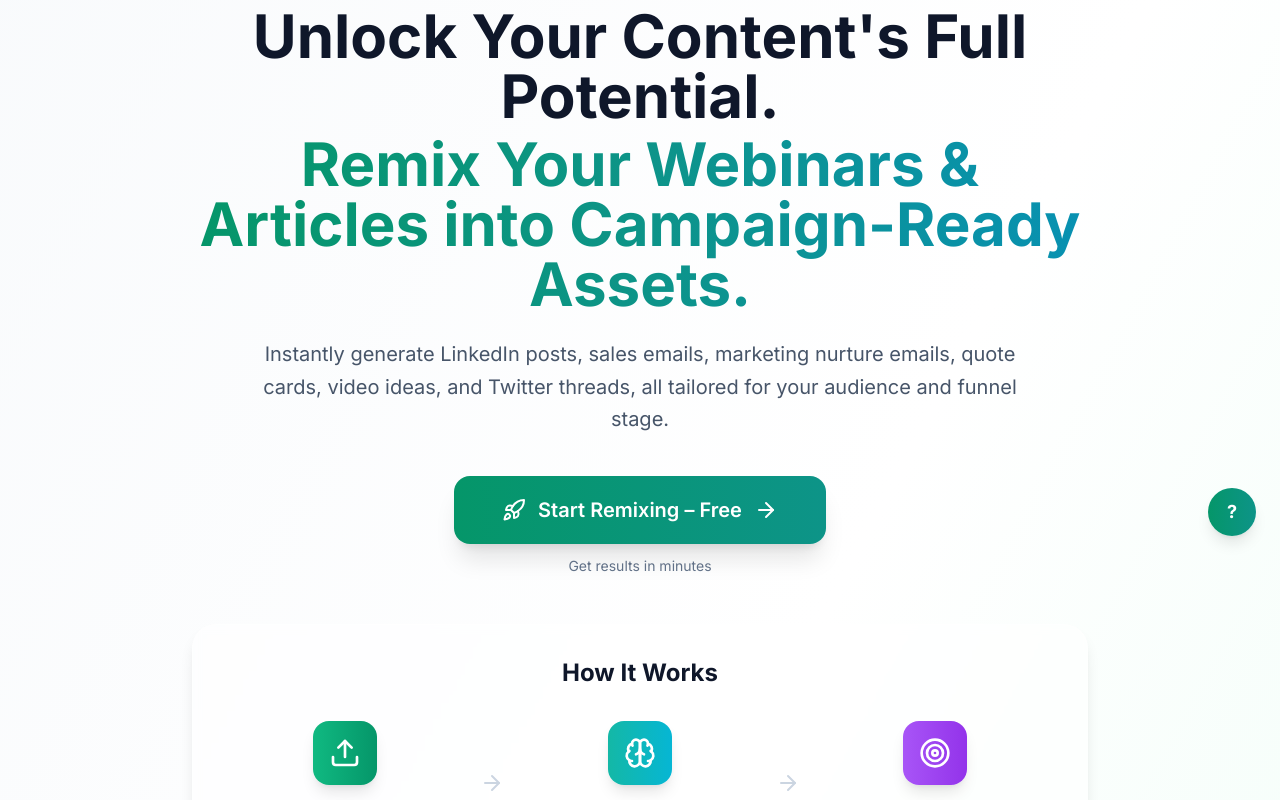
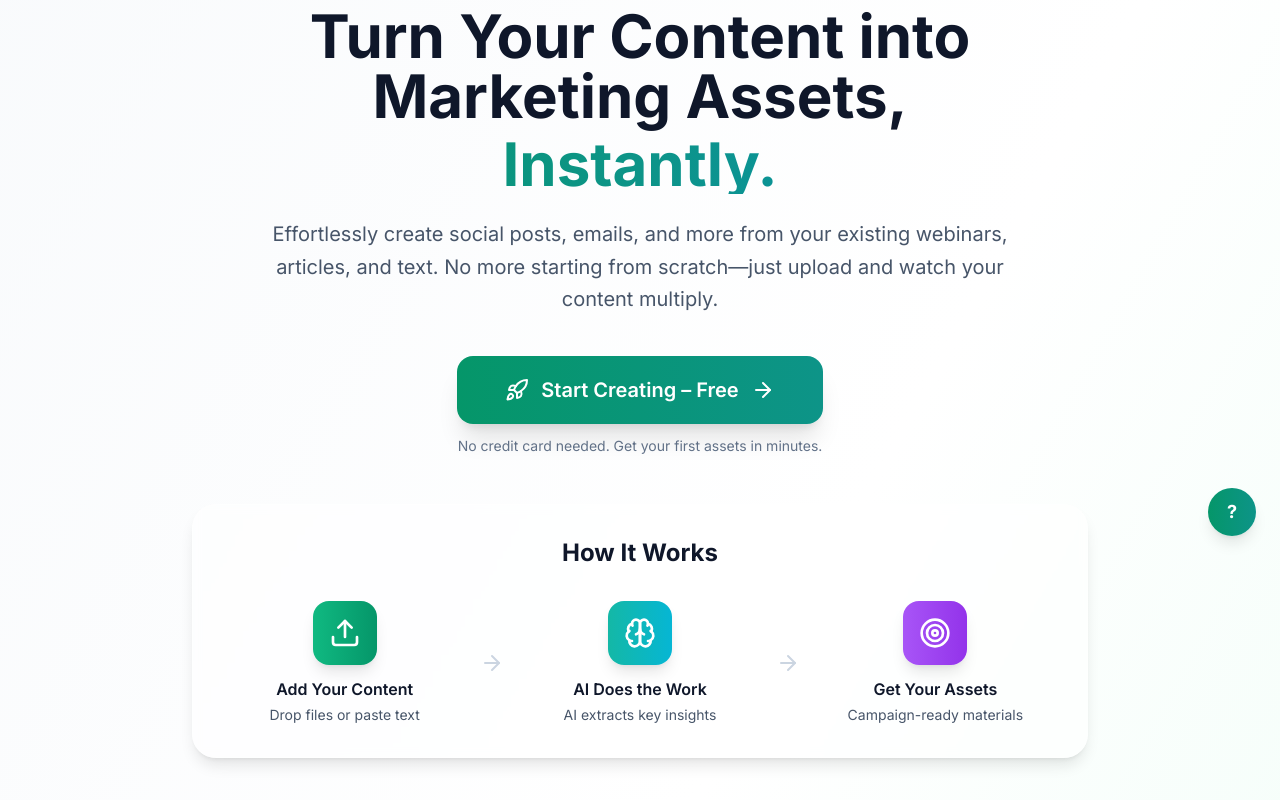
Before and after one commit to jegan2388/webinarassets, a React (Vite) app: page / in a window 1280 px wide. Shown: the part 240-1040 px from the top of the page. Built offline with nearby package versions, Linux system fonts and the light colour scheme; no server answers.

Commit message:
Implement new messaging for landing page and upload form

```diff
--- a/src/components/LandingPage.tsx
+++ b/src/components/LandingPage.tsx
@@ -51,14 +51,15 @@ const LandingPage: React.FC<LandingPageProps> = ({ onStartUpload }) => {
             </div>
 
             <h1 className="text-5xl lg:text-6xl font-bold text-slate-900 mb-6 leading-tight">
-              Unlock Your Content's Full Potential.
+              Turn Your Content into Marketing Assets,
               <span className="text-transparent bg-clip-text bg-gradient-to-r from-emerald-600 via-teal-600 to-cyan-600 block mt-2">
-                Remix Your Webinars & Articles into Campaign-Ready Assets.
+                Instantly.
               </span>
             </h1>
 
             <p className="text-xl text-slate-600 mb-10 max-w-3xl mx-auto leading-relaxed">
-              Instantly generate LinkedIn posts, sales emails, marketing nurture emails, quote cards, video ideas, and Twitter threads, all tailored for your audience and funnel stage.
+              Effortlessly create social posts, emails, and more from your existing webinars, articles, and text.
+              No more starting from scratch—just upload and watch your content multiply.
             </p>
 
             {/* Single Primary CTA */}
@@ -68,11 +69,11 @@ const LandingPage: React.FC<LandingPageProps> = ({ onStartUpload }) => {
                 className="bg-gradient-to-r from-emerald-600 to-teal-600 hover:from-emerald-700 hover:to-teal-700 text-white font-semibold text-xl px-12 py-5 rounded-2xl transition-all duration-200 shadow-xl hover:shadow-2xl transform hover:scale-105 flex items-center space-x-3 group"
               >
                 <Rocket className="w-6 h-6" />
-                <span>Start Remixing – Free</span>
+                <span>Start Creating – Free</span>
                 <ArrowRight className="w-6 h-6 group-hover:translate-x-1 transition-transform" />
               </button>
               <p className="text-sm text-slate-500 mt-3">
-                Get results in minutes
+                No credit card needed. Get your first assets in minutes.
               </p>
             </div>
 
@@ -86,7 +87,7 @@ const LandingPage: React.FC<LandingPageProps> = ({ onStartUpload }) => {
                   <div className="w-16 h-16 bg-gradient-to-r from-emerald-500 to-emerald-600 rounded-2xl flex items-center justify-center mb-3 mx-auto shadow-lg">
                     <Upload className="w-8 h-8 text-white" />
                   </div>
-                  <h4 className="font-semibold text-slate-900 mb-1">Upload</h4>
+                  <h4 className="font-semibold text-slate-900 mb-1">Add Your Content</h4>
                   <p className="text-sm text-slate-600">Drop files or paste text</p>
                 </div>
                 <ArrowRight className="w-6 h-6 text-slate-300 mx-4" />
@@ -94,7 +95,7 @@ const LandingPage: React.FC<LandingPageProps> = ({ onStartUpload }) => {
                   <div className="w-16 h-16 bg-gradient-to-r from-teal-500 to-cyan-500 rounded-2xl flex items-center justify-center mb-3 mx-auto shadow-lg">
                     <Brain className="w-8 h-8 text-white" />
                   </div>
-                  <h4 className="font-semibold text-slate-900 mb-1">Analyze</h4>
+                  <h4 className="font-semibold text-slate-900 mb-1">AI Does the Work</h4>
                   <p className="text-sm text-slate-600">AI extracts key insights</p>
                 </div>
                 <ArrowRight className="w-6 h-6 text-slate-300 mx-4" />
@@ -102,8 +103,8 @@ const LandingPage: React.FC<LandingPageProps> = ({ onStartUpload }) => {
                   <div className="w-16 h-16 bg-gradient-to-r from-purple-500 to-purple-600 rounded-2xl flex items-center justify-center mb-3 mx-auto shadow-lg">
                     <Target className="w-8 h-8 text-white" />
                   </div>
-                  <h4 className="font-semibold text-slate-900 mb-1">Generate</h4>
-                  <p className="text-sm text-slate-600">Get campaign-ready assets</p>
+                  <h4 className="font-semibold text-slate-900 mb-1">Get Your Assets</h4>
+                  <p className="text-sm text-slate-600">Campaign-ready materials</p>
                 </div>
               </div>
             </div>
@@ -159,7 +160,7 @@ const LandingPage: React.FC<LandingPageProps> = ({ onStartUpload }) => {
               onClick={onStartUpload}
               className="bg-gradient-to-r from-emerald-600 to-teal-600 hover:from-emerald-700 hover:to-teal-700 text-white font-semibold text-xl px-12 py-5 rounded-2xl transition-all duration-200 shadow-xl hover:shadow-2xl transform hover:scale-105 inline-flex items-center space-x-3"
             >
-              <span>Start Remixing Now</span>
+              <span>Start Creating Now</span>
               <ArrowRight className="w-6 h-6" />
             </button>
           </div>
```
Also changed, not shown: src/components/UploadForm.tsx (+22 -22 lines).
